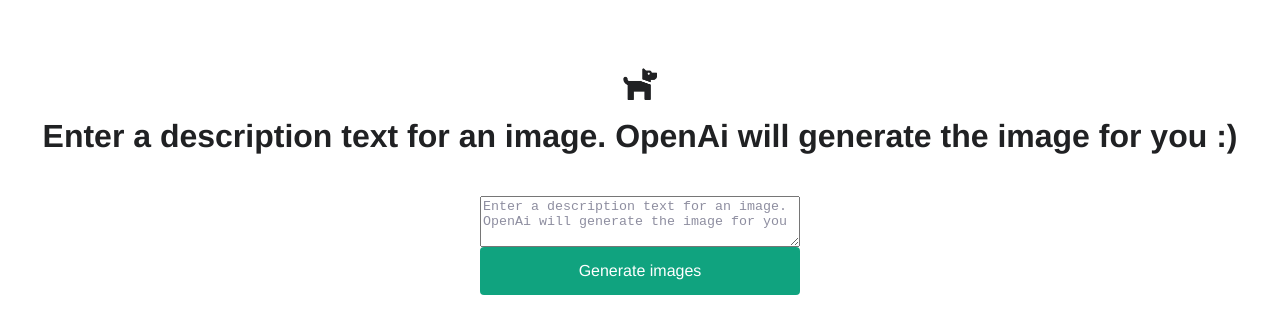
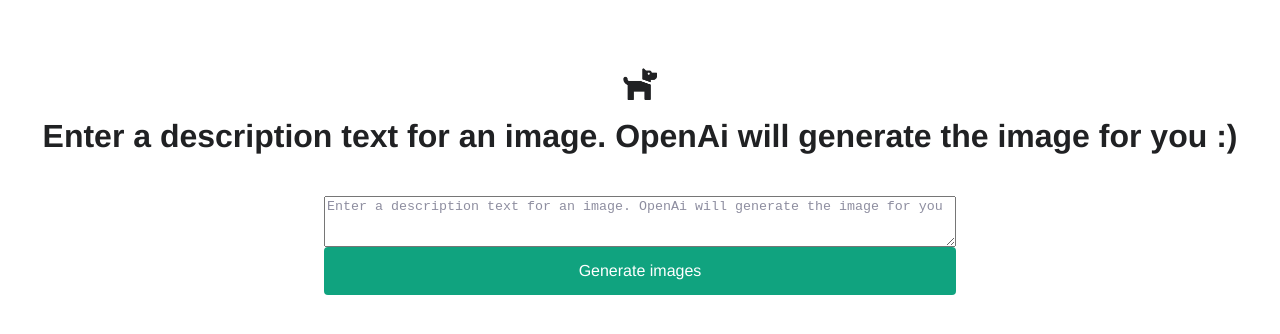
Before and after one commit to antoniocasino/open-ai-client-, a Next.js app: page / in a window 1280 px wide. Shown: the top 334 px of the page. Built offline with nearby package versions, Linux system fonts and the light colour scheme; a web font is replaced by a local one.

Commit message:
make it better

```diff
--- a/pages/api/generate.js
+++ b/pages/api/generate.js
@@ -10,7 +10,7 @@
   const response = await openai.createImage({
     prompt: req.body.text2img,
     n: 1,
-    size: "1024x1024",
+    size: "512x512",
   });
   res.status(200).json({ result: response.data.data[0].url});
 }
--- a/pages/index.js
+++ b/pages/index.js
@@ -34,7 +34,7 @@
         <img src="/dog.png" className={styles.icon} />
         <h3>Enter a description text for an image. OpenAi will generate the image for you :)</h3>
         <form onSubmit={onSubmit}>
-          <textarea type="text" rows="3" cols="40" name="text2img"
+          <textarea type="text center" rows="3" cols="40" name="text2img"
             placeholder="Enter a description text for an image. OpenAi will generate the image for you"
             value={textInput}
             onChange={(e) => setTextInput(e.target.value)}
--- a/pages/index.module.css
+++ b/pages/index.module.css
@@ -39,7 +39,7 @@
 .main form {
   display: flex;
   flex-direction: column;
-  width: 320px;
+  width: 50%;
 }
 .main input[type="text"] {
   padding: 12px 16px;
```
